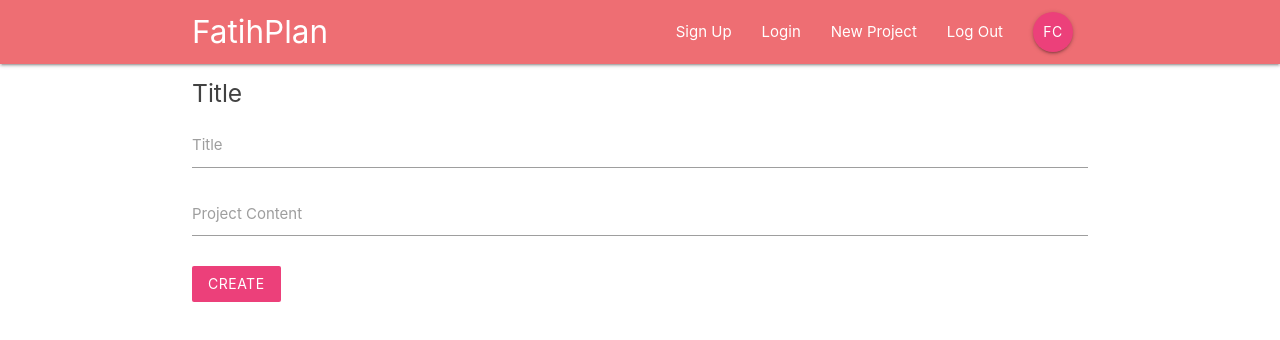
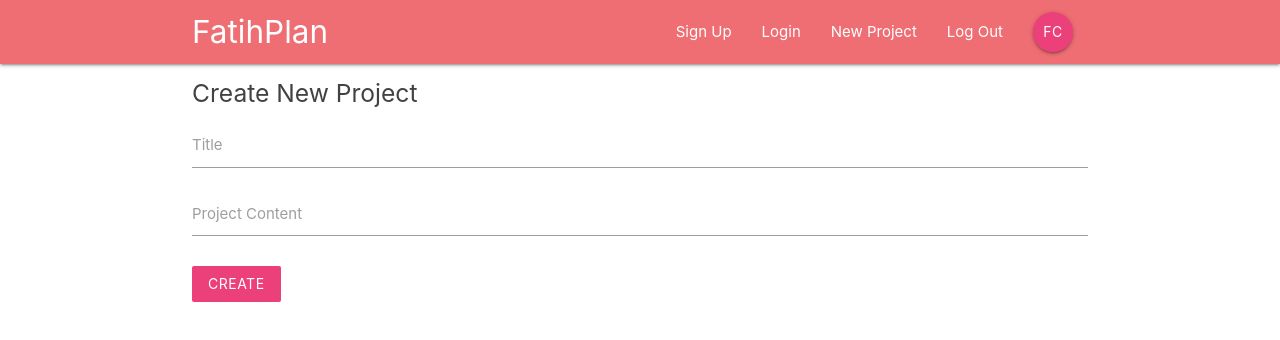
Before and after one commit to mfcandan/React-Redux-FirebaseApp, a React (Create React App) app in the folder react-firebase-app/: page /create in a window 1280 px wide. Shown: the top 340 px of the page. Built offline with nearby package versions, Linux system fonts and the light colour scheme.

Commit message:
Update CreateProject.js

```diff
--- a/react-firebase-app/src/components/projects/CreateProject.js
+++ b/react-firebase-app/src/components/projects/CreateProject.js
@@ -18,7 +18,7 @@
         return (
             <div className="container">
                 <form onSubmit={this.handleSubmit} className="white">
-                    <h5 className="grey-text text-darken-3">Title</h5>
+                    <h5 className="grey-text text-darken-3">Create New Project</h5>
                     <div className="input-field">
                         <label htmlFor="title">Title</label>
                         <input type="text" id="title" onChange={this.handleChange} />
```
